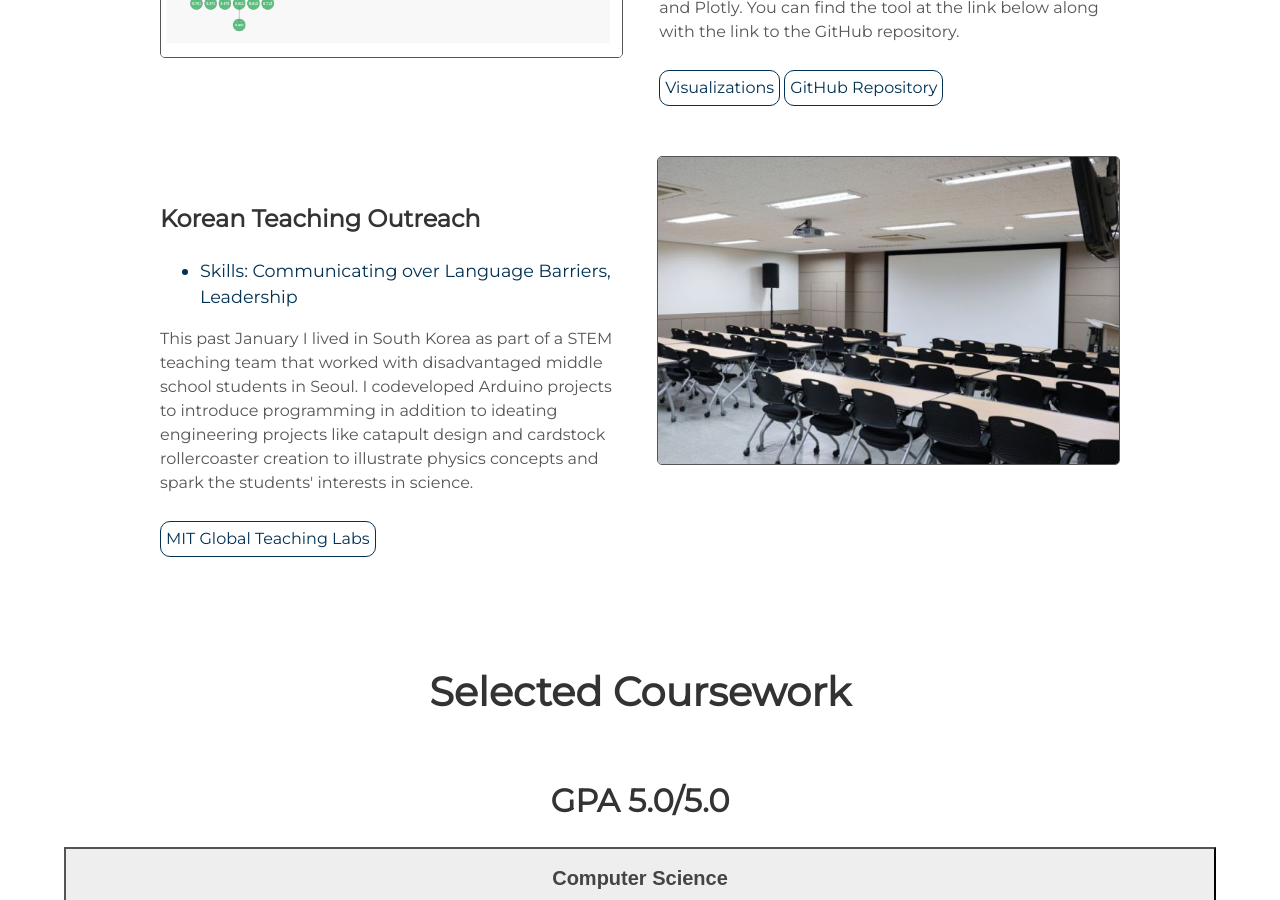
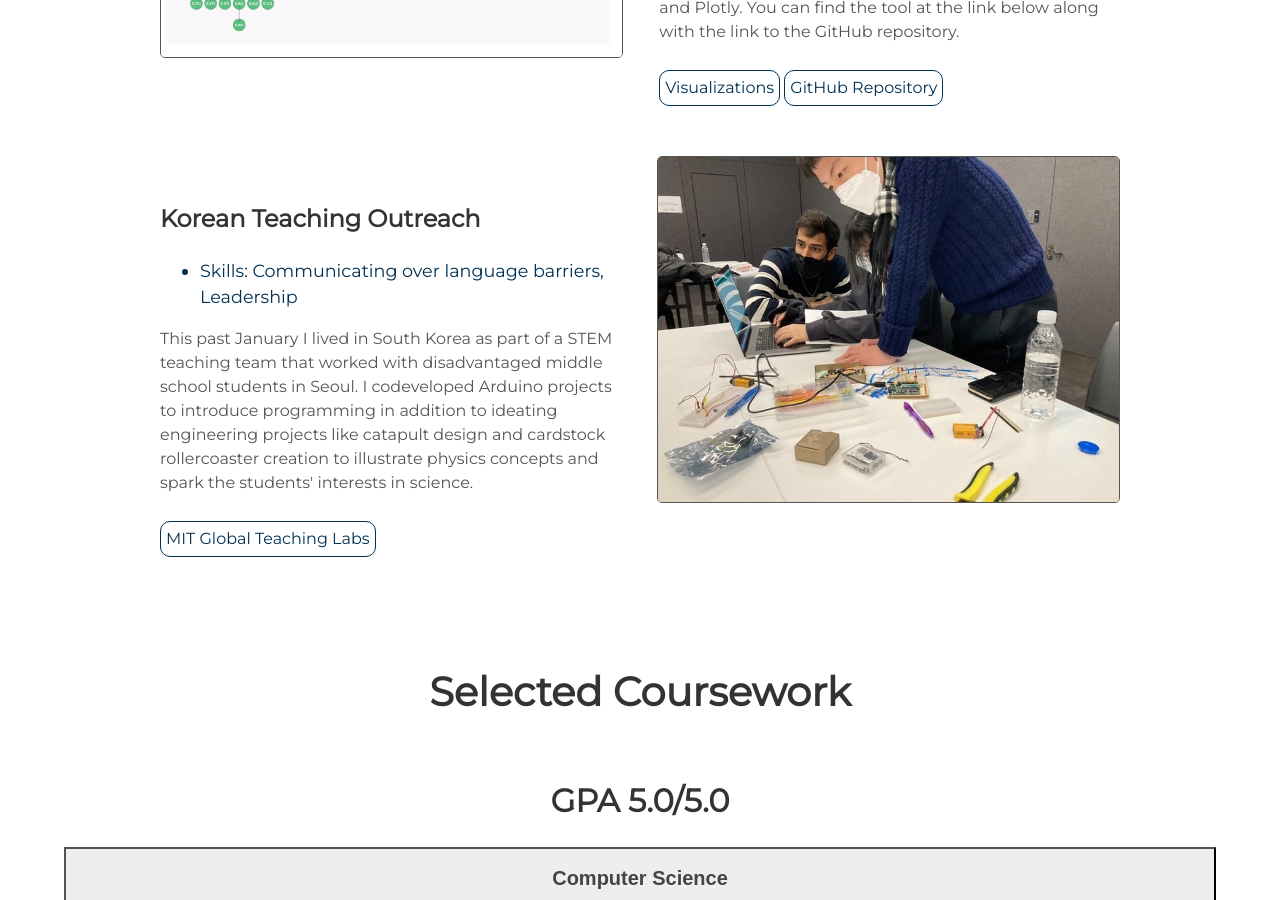
Before and after one commit to subhashk01/subhashk01.github.io, a Jekyll site: the page built from index.html, in a window 1280 px wide and 900 px high, scrolled down 2879 px. Built offline with Jekyll 4.4.1, drawn with Linux system fonts in a browser that asks for light colours; nearby versions of some CDN libraries.

Commit message:
added picture from gtl korea

```diff
--- a/_includes/projects.html
+++ b/_includes/projects.html
@@ -32,12 +32,12 @@
 </div>
 <div class="user-projects">
   <div class="images-right">
-    <img alt="math" src="{{ "/assets/img/korean_class.jpeg" | prepend: site.baseurl }}" style = "border-style:solid; border-width:0.5px;"/>
+    <img alt="math" src="{{ "/assets/img/gtl_korea.jpeg" | prepend: site.baseurl }}" style = "border-style:solid; border-width:0.5px;"/>
   </div>
   <div class="contents">
     <h3> Korean Teaching Outreach </h3>
     <ul>
-      <li> Skills: Communicating over Language Barriers, Leadership </li>
+      <li> Skills: Communicating over language barriers, Leadership </li>
     </ul>
     <p>This past January I lived in South Korea as part of a STEM teaching team that worked with disadvantaged middle school students in Seoul. I codeveloped Arduino projects to introduce programming in addition to ideating engineering projects like catapult design and cardstock rollercoaster creation to illustrate physics concepts and spark the students' interests in science.</p>
     <a class="project-link" href="https://misti.mit.edu/your-resources/crafting-your-experience/types-programs/global-teaching-labs" target="_blank">MIT Global Teaching Labs</a>
```
Also changed, not shown: assets/img/gtl_korea.jpeg (added), 3 other files.
